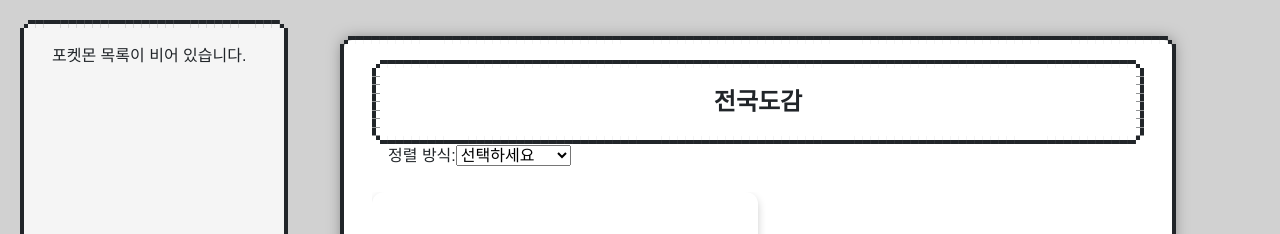
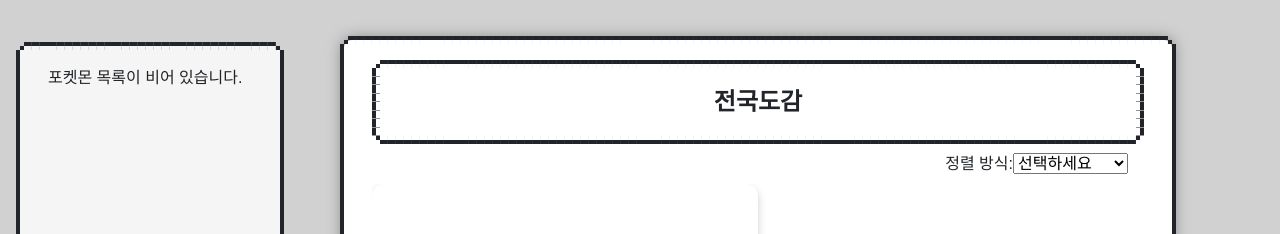
Before and after one commit to hot5667/PokeDex, a React (Vite) app: page / in a window 1280 px wide. Shown: the top 234 px of the page. Built offline with nearby package versions, Linux system fonts and the light colour scheme; a web font is replaced by a local one.

Commit message:
드래그앤 드랍 개발중

```diff
--- a/package.json
+++ b/package.json
@@ -19,6 +19,7 @@
     "nes.css": "^2.3.0",
     "normalize.css": "^8.0.1",
     "react": "^18.3.1",
+    "react-beautiful-dnd": "^13.1.1",
     "react-dom": "^18.3.1",
     "react-redux": "^9.1.2",
     "react-router-dom": "^6.26.1",
--- a/src/components/CarouselContainer.jsx
+++ b/src/components/CarouselContainer.jsx
@@ -11,6 +11,36 @@ const CarouselWrapper = styled.div`
 const CarouselViewport = styled.div`
   height: 100%;
   overflow-y: auto;
+
+  ::-webkit-scrollbar {
+    width: 16px;
+    background-color: #c0c0c0;
+  }
+
+  ::-webkit-scrollbar-track {
+    background-color: #c0c0c0;
+  }
+
+  ::-webkit-scrollbar-thumb {
+    background-color: #808080;
+    border: 2px solid #c0c0c0;
+    border-radius: 4px; /* 테두리의 둥글기 */
+    box-shadow: inset 1px 1px 2px #fff, inset -1px -1px 2px #000;
+  }
+
+  ::-webkit-scrollbar-thumb:hover {
+    background-color: #404040; /* 호버 시 thumb 색상 */
+    box-shadow: inset 1px 1px 2px #000, inset -1px -1px 2px #fff;
+  }
+
+  ::-webkit-scrollbar-button {
+    background-color: #c0c0c0;
+    height: 16px;
+  }
+
+  ::-webkit-scrollbar-corner {
+    background-color: #c0c0c0;
+  }
 `;
 
 const CarouselContainer = styled.div`
--- a/src/components/PokedexDetailsPage.jsx
+++ b/src/components/PokedexDetailsPage.jsx
@@ -25,8 +25,8 @@ const PokemonDetailsCard = styled.div`
 `;
 
 const PokemonImage = styled.img`
-  width: 150px;
-  height: 150px;
+  width: 250px;
+  height: 250px;
 `;
 
 const PokemonName = styled.h1`
@@ -87,7 +87,7 @@ const PokedexDetailsPage = () => {
 
   return (
     <Container>
-      <PokemonDetailsCard>
+      <PokemonDetailsCard className='nes-container is-rounded'>
         <PokemonImage src={pokemonDetails.sprites?.front_default} alt={pokemonDetails.name} />
         <PokemonName>{pokemonDetails.name}</PokemonName>
         <PokemonTypes>
@@ -97,7 +97,7 @@ const PokedexDetailsPage = () => {
             </PokemonType>
           ))}
         </PokemonTypes>
-        <PokemonDescription>{pokemonDetails.description}</PokemonDescription>
+        <PokemonDescription className='nes-container with-title is-centered'>{pokemonDetails.description}</PokemonDescription>
       </PokemonDetailsCard>
     </Container>
   );
--- a/src/components/PokedexSelect.jsx
+++ b/src/components/PokedexSelect.jsx
@@ -1,5 +1,6 @@
 import React, { useEffect, useState } from 'react';
 import styled from '@emotion/styled';
+import { DragDropContext, Droppable, Draggable } from 'react-beautiful-dnd';
 
 const Container = styled.div`
   width: 100%;
@@ -19,6 +20,8 @@ const ListItem = styled.div`
   display: flex;
   align-items: center;
   justify-content: space-between;
+  box-shadow: 0 1px 2px rgba(0,0,0,0.1); /* 그림자 효과 */
+  transition: background-color 0.2s ease;
 
   &:hover {
     background-color: #e0e0e0;
@@ -62,29 +65,58 @@ const PokemonSelect = ({ onSelect }) => {
     setPokemonList(updatedPokemons);
   };
 
+  const handleOnDragEnd = (result) => {
+    if (!result.destination) return; // 드래그가 놓일 위치가 없으면 아무 작업도 하지 않음
+
+    const reorderedPokemons = Array.from(pokemonList);
+    const [movedPokemon] = reorderedPokemons.splice(result.source.index, 1); // 이동할 항목 제거
+    reorderedPokemons.splice(result.destination.index, 0, movedPokemon); // 새 위치에 항목 추가
+
+    localStorage.setItem('savedPokemons', JSON.stringify(reorderedPokemons));
+    setPokemonList(reorderedPokemons); // 상태 업데이트
+  };
+
   useEffect(() => {
     loadPokemonData();
-
     const intervalId = setInterval(loadPokemonData, 1000);
-
     return () => clearInterval(intervalId);
   }, []);
 
   return (
     <Container className='nes-container is-rounded'>
+      <DragDropContext onDragEnd={handleOnDragEnd}>
+        <Droppable droppableId="droppable">
+          {(provided) => (
+            <div
+              ref={provided.innerRef}
+              {...provided.droppableProps}
+            >
               {pokemonList.length > 0 ? (
-        pokemonList.map((pokemon) => (
-          <ListItem  key={pokemon.id}>
+                pokemonList.map((pokemon, index) => (
+                  <Draggable key={pokemon.id} draggableId={pokemon.id} index={index}>
+                    {(provided) => (
+                      <ListItem
+                        ref={provided.innerRef}
+                        {...provided.draggableProps}
+                        {...provided.dragHandleProps}
+                      >
                         <div style={{ display: 'flex', alignItems: 'center' }}>
                           <PokemonImage src={pokemon.image} alt={pokemon.name} />
                           {pokemon.name}
                         </div>
                         <DeleteButton onClick={() => handleDelete(pokemon.id)}>삭제</DeleteButton>
                       </ListItem>
+                    )}
+                  </Draggable>
                 ))
               ) : (
                 <p>포켓몬 목록이 비어 있습니다.</p>
               )}
+              {provided.placeholder}
+            </div>
+          )}
+        </Droppable>
+      </DragDropContext>
     </Container>
   );
 };
--- a/src/pages/MainPage.jsx
+++ b/src/pages/MainPage.jsx
@@ -13,11 +13,16 @@ import ErrorPage from '../pages/ErrorPage';
 
 const Sidebar = styled.div`
   width: 300px;
-  height: 100vh;
+  height: 100%;
   position: fixed;
   left: 0;
-  top: 0;
+  top: 2.7%;
   padding: 20px;
+  max-height: 975px;
+  display: flex;
+  flex-direction: column;
+  justify-content: center;
+  align-items: center;
 `;
 
 const MainContent = styled.div`
@@ -59,11 +64,11 @@ const ContentWrapper = styled.div`
 
 const ControlsWrapper = styled.div`
   display: flex;
-  justify-content: space-between;
-  align-items: center;
-  margin-bottom: 16px;
+  justify-content: flex-end;;
+  align-items:center;
   padding: 0 16px;
   gap: 10px;
+  margin-top: 1%;
 `;
 
 const MainPage = () => {
```
Also changed, not shown: 1 other file (tests, documents, lock files or other folders). Lines whose indentation alone changed are shown as unchanged.
